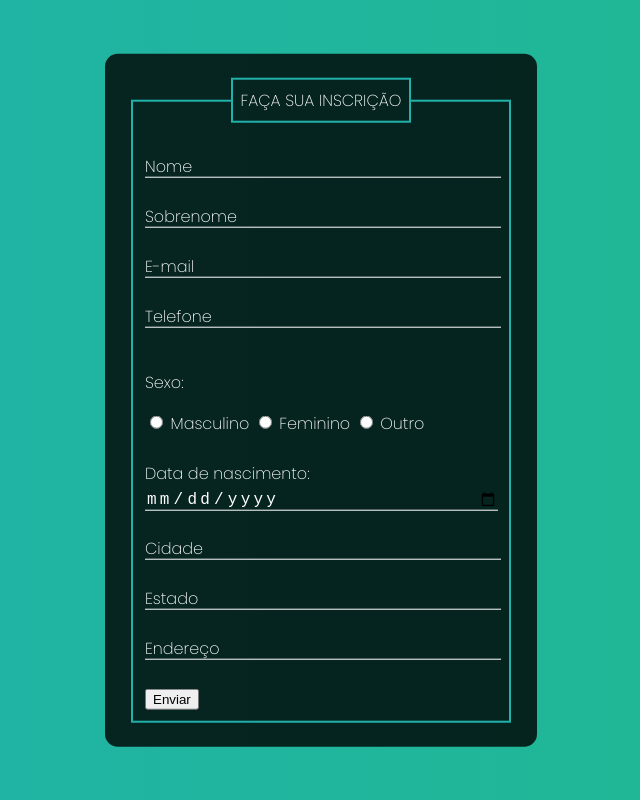
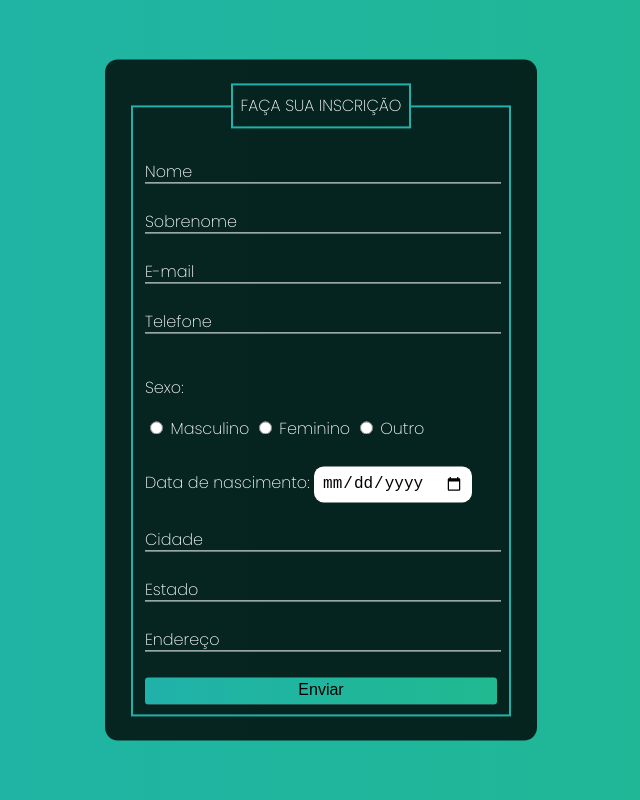
Before and after one commit to Polettinho/primeiroFormulario, a plain HTML site: page index.html in a window 1280 px wide. Shown: the whole page, without its empty margins (319-959 px from the left). Drawn offline with Linux system fonts and the light colour scheme.

Commit message:
Add files via upload

```diff
--- a/index.html
+++ b/index.html
@@ -31,7 +31,7 @@
                 <br>
 
                 <div class="input-box">
-                    <input type="email" name="email" id="email" class="user-input" required>
+                    <input type="text" name="email" id="email" class="user-input" required>
                     <label for="nome" class="input-label">E-mail</label>
                 </div>
 
@@ -56,29 +56,27 @@
 
                 <br>
 
-                <div class="input-box">
-                    <label for="input-date" class="input-date">Data de nascimento:</label>
-                    <input type="date" name="input-date" id="input-date" class="user-input" required>
-                </div>
+                <label for="input-date" class="input-date">Data de nascimento:</label>
+                <input type="date" name="input-date" id="input-date" required>
 
-                <br>
+                <br><br>
 
                 <div class="input-box">
-                    <input type="text" name="city" id="city" class="city-input" required>
+                    <input type="text" name="city" id="city" class="user-input" required>
                     <label for="city" class="input-label">Cidade</label>
                 </div>
 
                 <br>
 
                 <div class="input-box">
-                    <input type="text" name="state" id="state" class="state-input" required>
+                    <input type="text" name="state" id="state" class="user-input" required>
                     <label for="state" class="input-label">Estado</label>
                 </div>
 
                 <br>
 
                 <div class="input-box">
-                    <input type="text" name="address" id="address" class="address-input" required>
+                    <input type="text" name="address" id="address" class="user-input" required>
                     <label for="address" class="input-label">Endereço</label>
                 </div>
 
--- a/style.css
+++ b/style.css
@@ -2,9 +2,13 @@
     /*=== Colors === */
     --first-color: #20b2AA;
     --first-color-rgb: #20b990;
+    --second-color: #198b86;
+    --second-color-rgb: #188d6e;
     --first-color-box: #290F09;
-    --text-color-white: white;
-    --text-color-black: black;
+    --color-orange: darkgoldenrod;
+    --color-blue: dodgerblue;
+    --color-white: white;
+    --color-black: black;
 
     /*=== Fonts/Typography ===*/
     --font-unic: 'Poppins', sans-serif;
@@ -18,8 +22,10 @@ body{
     background-image: linear-gradient(to right, var(--first-color), var(--first-color-rgb));
 }
 
+
+/* Div completa do formulario */
 .main-box{
-    color: var(--text-color-white);
+    color: var(--color-white);
     position: absolute;
     top: 50%;
     left: 50%;
@@ -30,6 +36,8 @@ body{
     width: 30%;
 }
 
+
+/* Titulo do formulario */
 .single-top{
     text-align: center;
     text-transform: uppercase;
@@ -45,58 +53,59 @@ fieldset{
     position: relative;
 }
 
+/* Digitação dentro do input label */
 .user-input{
     background: none;
     border: none;
-    border-bottom: .1rem solid white;
+    border-bottom: .1rem solid var(--color-white);
     outline: none;
-    color: var(--text-color-white);
+    color: var(--color-white);
     font-size: 1rem;
     width: 100%;
-    letter-spacing: .2rem;
+    letter-spacing: .02rem;
 }
 
-.city-input{
-    background: none;
-    border: none;
-    border-bottom: .1rem solid white;
-    outline: none;
-    color: var(--text-color-white);
-    font-size: 1rem;
-    width: 100%;
-    letter-spacing: .2rem;
-}
 
-.state-input{
-    background: none;
-    border: none;
-    border-bottom: .1rem solid white;
-    outline: none;
-    color: var(--text-color-white);
-    font-size: 1rem;
-    width: 100%;
-    letter-spacing: .2rem;
-}
-
-.address-input{
-    background: none;
-    border: none;
-    border-bottom: .1rem solid white;
-    outline: none;
-    color: var(--text-color-white);
-    font-size: 1rem;
-    width: 100%;
-    letter-spacing: .2rem;
-}
-
+/* Todos os label do formulario, exceto data */
 .input-label{
     position: absolute;
     top: 0rem;
     left: 0rem;
     pointer-events: none;
-    transition: .5s;
+    transition: .1s;
 }
 
-.user-input:focus ~ .input-label{
-    font-size: 0px;
+
+/* Propriedade de focus nos campos de digitação */
+.user-input:focus ~ .input-label, .user-input:valid ~ .input-label{
+    top: -1rem;
+    font-size: 0.9rem;
+    color: var(--color-orange);
 }
+
+
+/* Campo de data  */
+#input-date{
+    border: none;
+    padding: 0.5rem;
+    border-radius: 0.6rem;
+    outline: none;
+    font-size: 1rem;
+}
+
+
+/* Botão de enviar */
+#submit{
+    border: none;
+    border-radius: 0.2rem;
+    width: 100%;
+    font-size: 1rem;
+    padding: 0.3rem;
+    background-image: linear-gradient(to right, var(--first-color), var(--first-color-rgb));
+    color: var(--color-black);
+    cursor: pointer;
+}
+
+#submit:hover{
+    background-image: linear-gradient(to right, var(--second-color), var(--second-color-rgb));
+}
```
